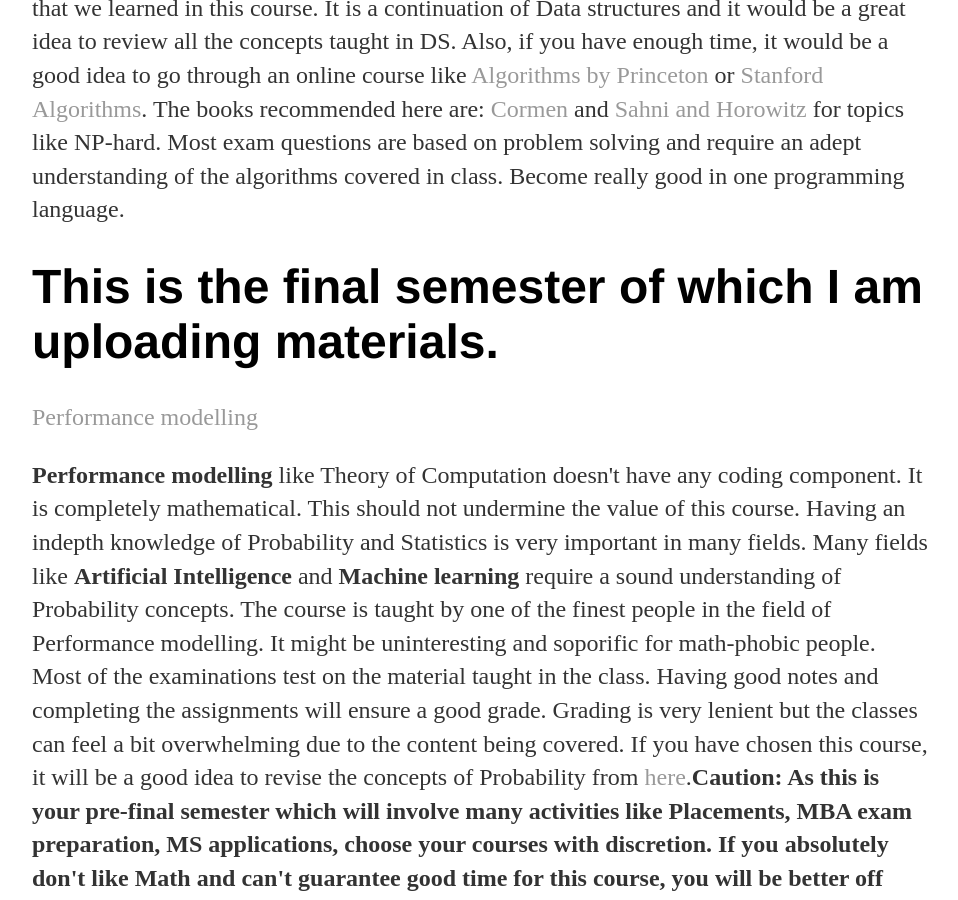
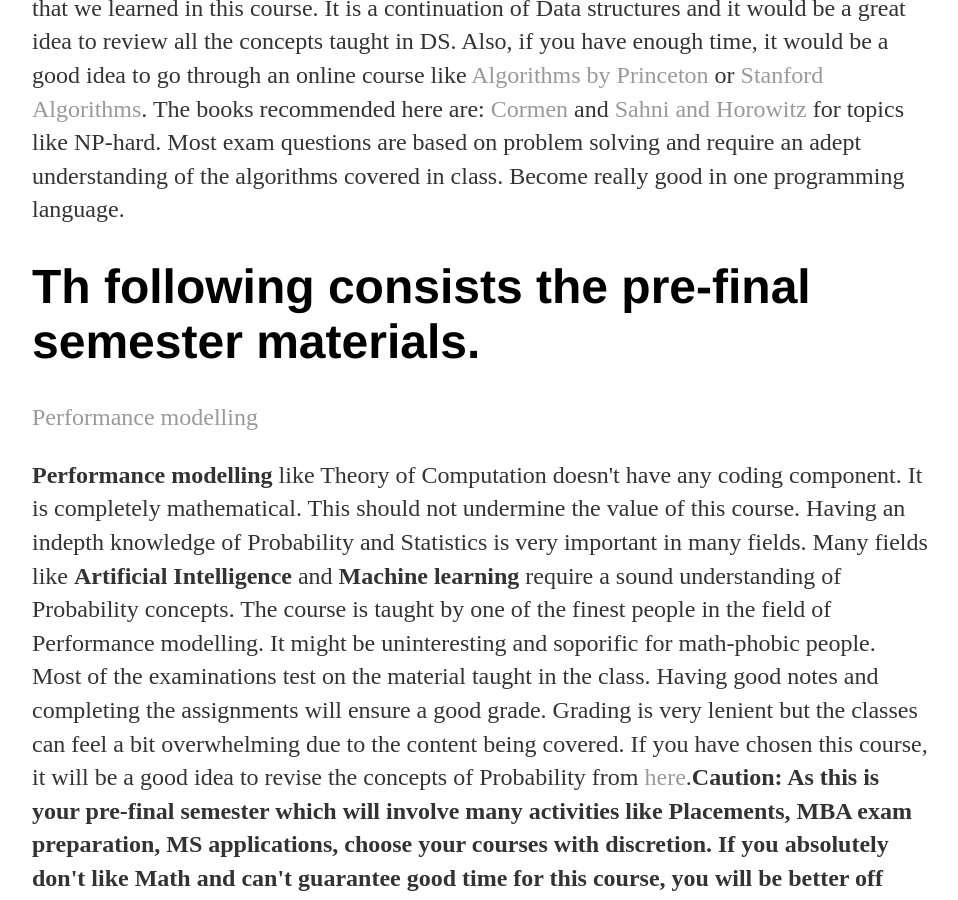
Before and after one commit to Anirudh257/Anirudh257.github.io, a Jekyll site: the page built from Course_content/index.html, in a window 1280 px wide and 900 px high, scrolled down 7954 px. Shown: the whole window, without its empty margins (160-1118 px from the left). Built offline with Jekyll 4.4.1, drawn with Linux system fonts in a browser that asks for light colours.

Commit message:
Update index.html

```diff
--- a/Course_content/index.html
+++ b/Course_content/index.html
@@ -235,7 +235,7 @@ The books recommended here are:
 like NP-hard. Most exam questions are based on problem solving and require an adept understanding of the algorithms covered in
 class. Become really good in one programming language. </p>
 
-	<h1>This is the final semester of which I am uploading materials.</h1>
+	<h1>Th following consists the pre-final semester materials.</h1>
 
 <p><a href = "https://drive.google.com/open?id=1vj1kcRjpHsWoLfEmsJq3fIckea9N1fAT">Performance modelling</a></p>
 
```
